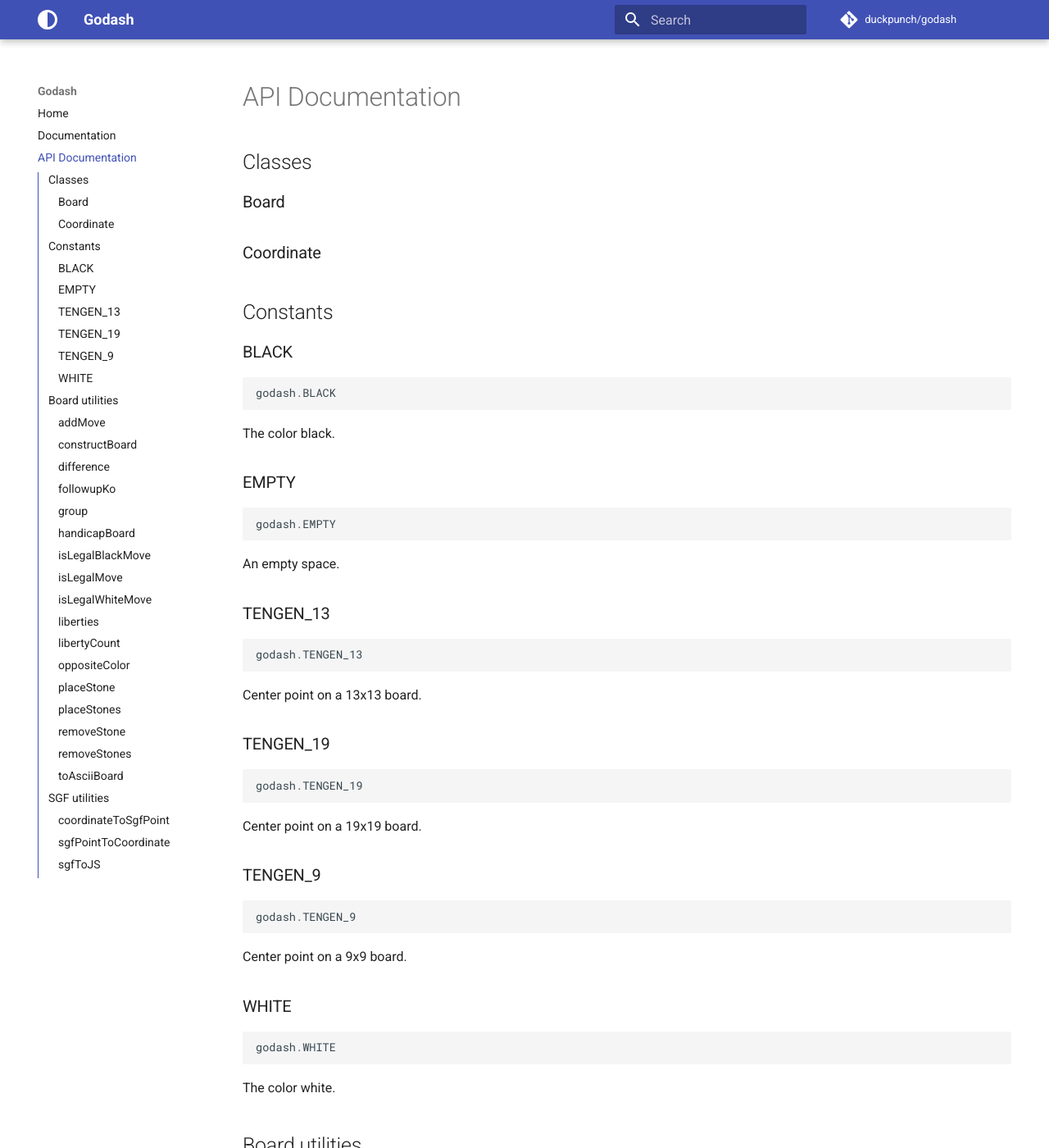
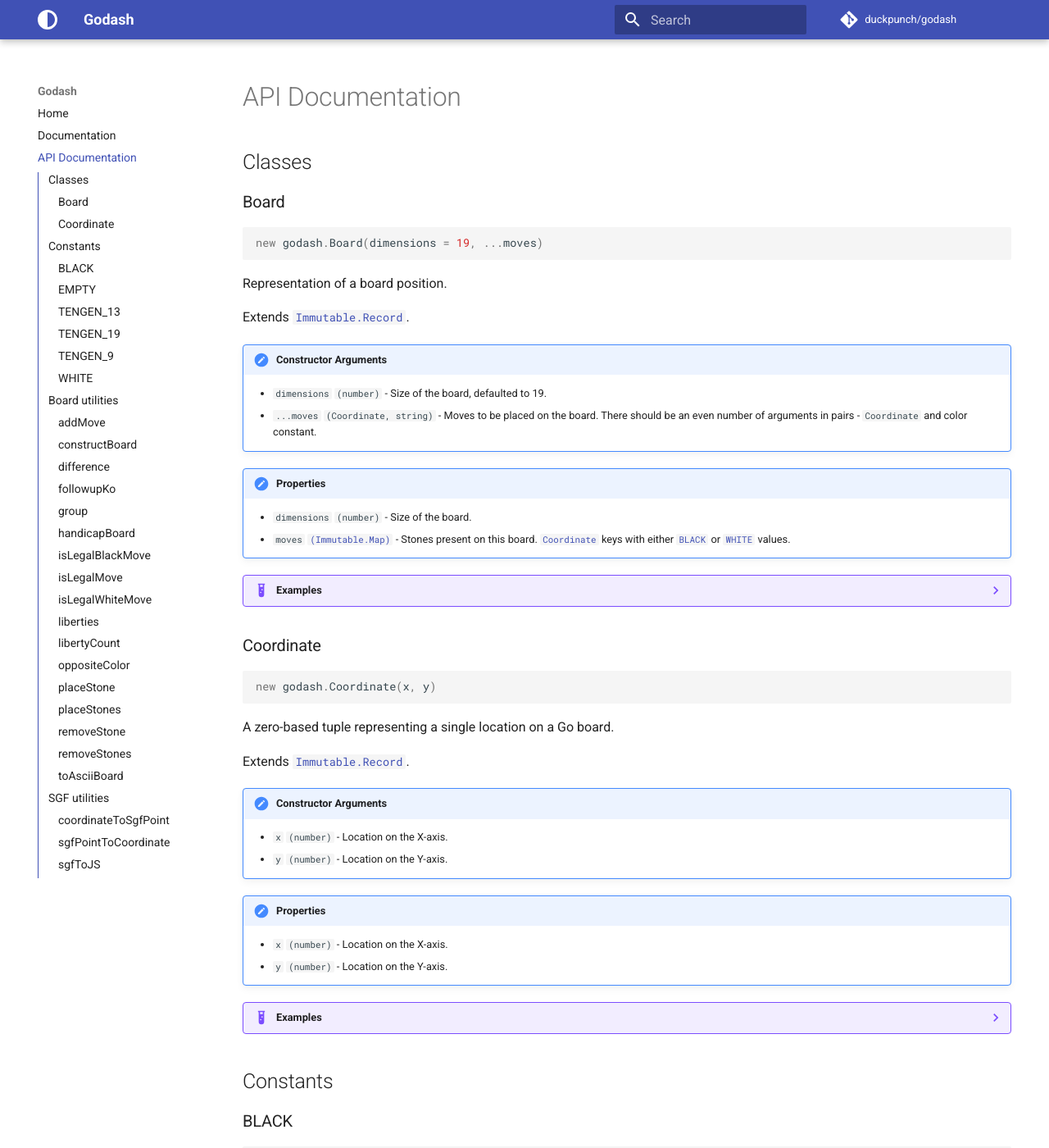
Before and after one commit to duckpunch/godash, an MkDocs documentation site: the page built from docs/things.md, in a window 1280 px wide and 1400 px high. Shown: the whole window at 82% size. Built offline with MkDocs 1.6.1 and Material for MkDocs 9.7.7, drawn with Linux system fonts in a browser that asks for light colours; comment, search, counter and statistics services are not loaded.

````diff
--- a/docs/things.md
+++ b/docs/things.md
@@ -3,7 +3,77 @@
 ## Classes
 
 ### Board
+
+```javascript
+new godash.Board(dimensions = 19, ...moves)
+```
+
+Representation of a board position.
+
+Extends [`Immutable.Record`][imm-record].
+
+[imm-record]: https://immutable-js.github.io/immutable-js/docs/#/Record
+
+!!! tldr "Constructor Arguments"
+    * `dimensions` `(number)` - Size of the board, defaulted to 19.
+    * `...moves` `(Coordinate, string)` - Moves to be placed on the board.
+    There should be an even number of arguments in pairs - `Coordinate` and
+    color constant.
+
+!!! tldr "Properties"
+    * `dimensions` `(number)` - Size of the board.
+    * `moves` [`(Immutable.Map)`][imm-map] - Stones present on this board.
+    [`Coordinate`](#coordinate) keys with either [`BLACK`](#black) or
+    [`WHITE`](#white) values.
+
+[imm-map]: https://immutable-js.github.io/immutable-js/docs/#/Map
+
+??? example "Examples"
+    ```javascript
+    var board = new Board();
+
+    board.toString();
+    // => Board { "dimensions": 19, "moves": Map {} }
+    ```
+
+    ```javascript
+    var smallBoard = new Board(5, new Coordinate(2, 2), BLACK);
+
+    smallBoard.toString();
+    // => Board { "dimensions": 5, "moves": Map { {"x":2,"y":2}: "black" } }
+    ```
+
 ### Coordinate
+
+```javascript
+new godash.Coordinate(x, y)
+```
+
+A zero-based tuple representing a single location on a Go board.
+
+Extends [`Immutable.Record`][imm-record].
+
+[imm-record]: https://immutable-js.github.io/immutable-js/docs/#/Record
+
+!!! tldr "Constructor Arguments"
+    * `x` `(number)` - Location on the X-axis.
+    * `y` `(number)` - Location on the Y-axis.
+
+!!! tldr "Properties"
+    * `x` `(number)` - Location on the X-axis.
+    * `y` `(number)` - Location on the Y-axis.
+
+??? example "Examples"
+    ```javascript
+    var tengen = new Coordinate(9, 9);
+
+    tengen.toString();
+    // => Coordinate { "x": 9, "y": 9 }
+
+    tengen.x;
+    // => 9
+    ```
+
 
 ## Constants
 
````
Also changed, not shown: docs/documentation.md (+0 -33 lines), 2 other files.
